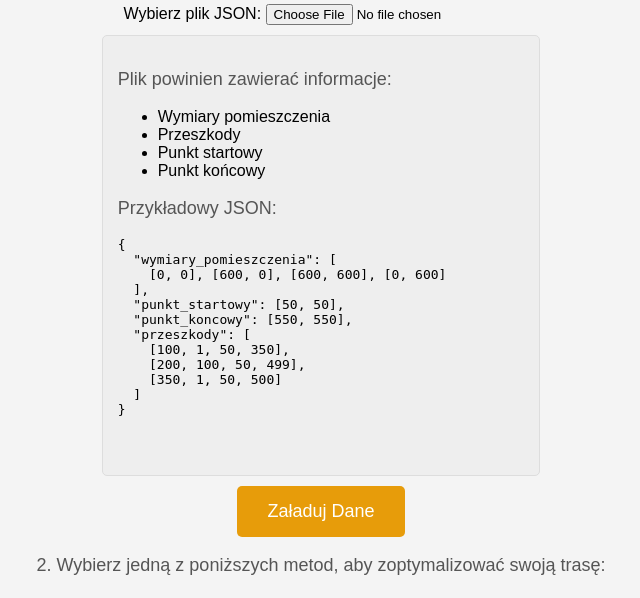
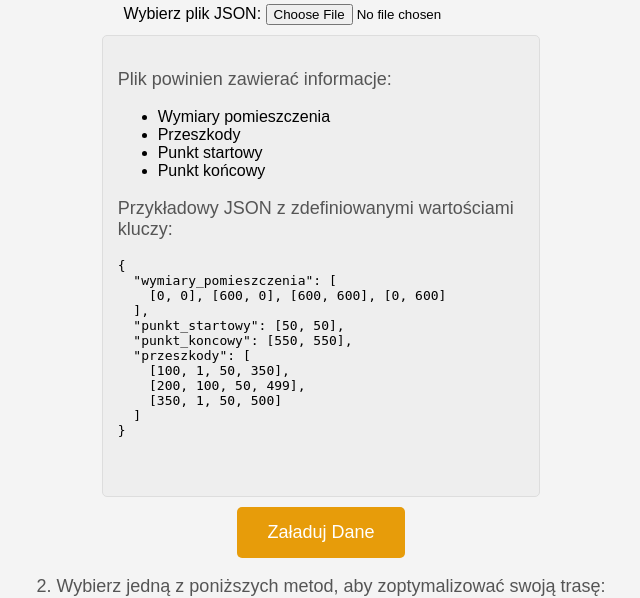
Before and after one commit to PsimonL/Navigator-EnginneringThesis-SupportApp, a Flask app: page /panel in a window 1280 px wide. Shown: the part 174-772 px from the top of the page, without its empty margins (319-959 px from the left). Run offline with Flask 3, Linux system fonts and the light colour scheme.

Commit message:
bunch of stuff

```diff
--- a/templates/panel.html
+++ b/templates/panel.html
@@ -30,7 +30,7 @@
                         <li>Punkt startowy</li>
                         <li>Punkt końcowy</li>
                     </ul>
-                    <p>Przykładowy JSON: </p>
+                    <p>Przykładowy JSON z zdefiniowanymi wartościami kluczy: </p>
                     <pre class="language-json">
 {
   "wymiary_pomieszczenia": [
--- a/templates/rrt_dij_a_aco.html
+++ b/templates/rrt_dij_a_aco.html
@@ -15,7 +15,7 @@
     <div id="outer-container">
         <div id="inner-container">
             <div id="left-section">
-                <h2>Parametry symulacji:</h2>
+                <h2>Parametry:</h2>
                 <ul>
                     <li>Wymiary Pomieszczenia: <span id="wymiaryPomieszczenia"></span></li>
                     <li>Punkt Startowy: <span id="punktStartowy"></span></li>
```
